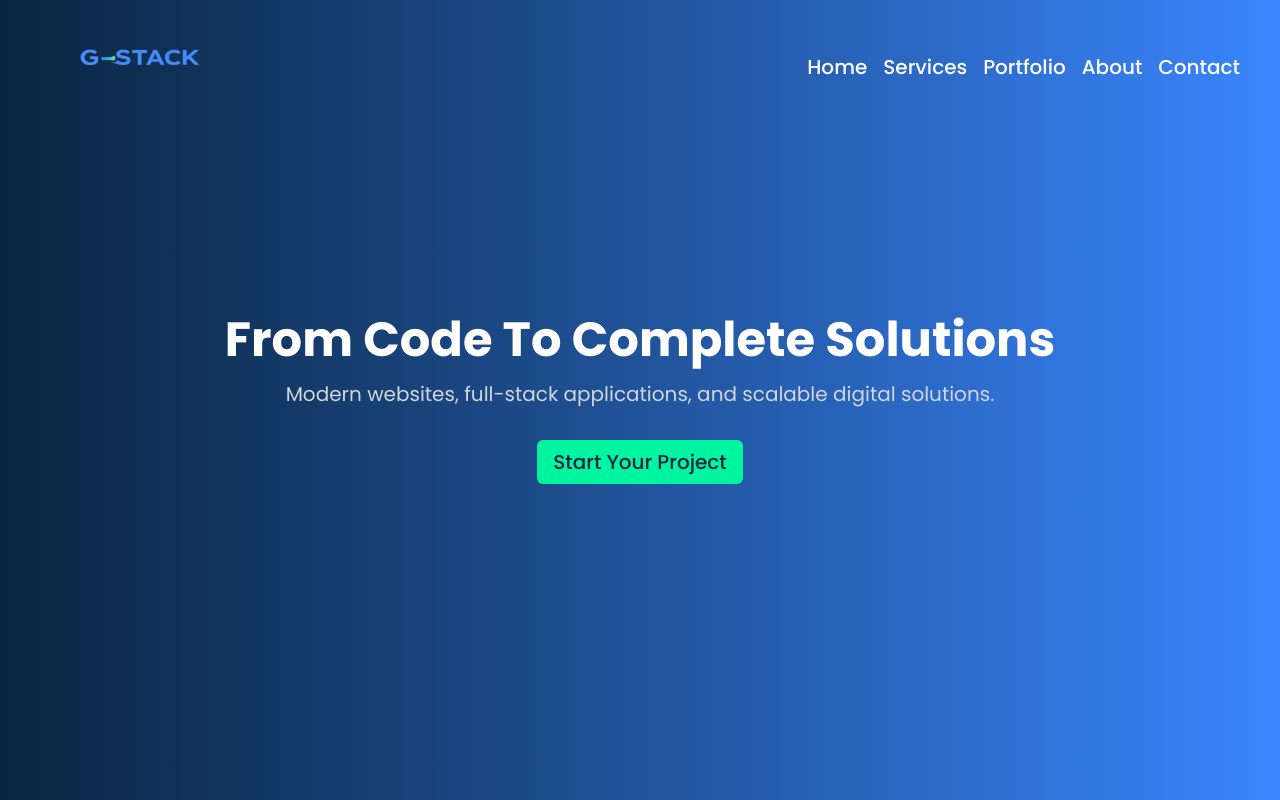
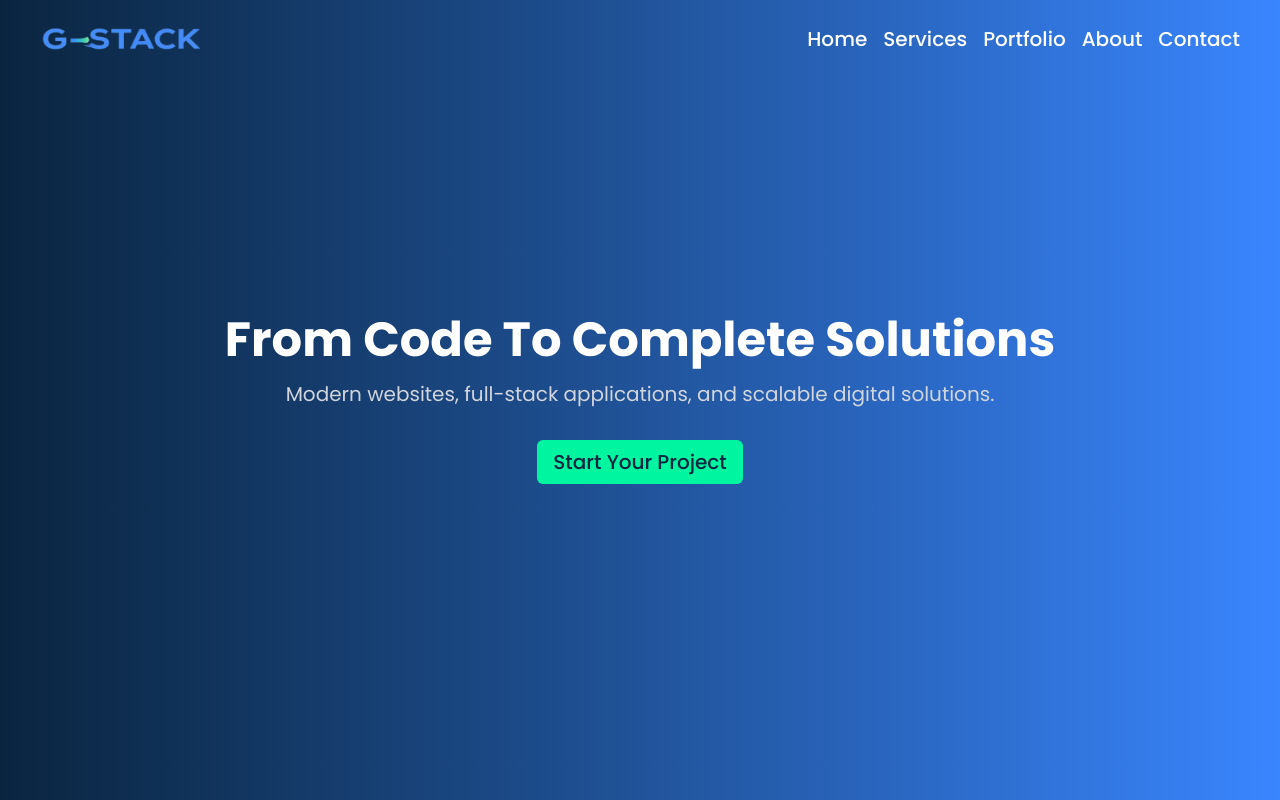
Before and after one commit to gstack-dev/gstack-landing-page, a React (Vite) app: page / in a window 1280 px wide. Built offline with nearby package versions, Linux system fonts and the light colour scheme.

Commit message:
hero section

```diff
--- a/src/components/Navbar.tsx
+++ b/src/components/Navbar.tsx
@@ -5,9 +5,9 @@ import logo from "../assets/logo.png";
 const Navbar = () => {
     const [isMenuOpen, setIsMenuOpen] = useState(false);
     return (
-        <nav className="absolute top-0 left-0 w-full flex justify-between items-center px-10 z-50">
+        <nav className="absolute top-0 left-0 w-full flex justify-between items-center px-10 py-6 z-50">
             <div className="logo">
-                <img src={logo} alt="logo" className="w-50" />
+                <img src={logo} alt="logo" className="w-40" />
             </div>
             <div className="links">
                 <ul className="gap-4 hidden md:flex">
```
Also changed, not shown: src/assets/logo.png.
